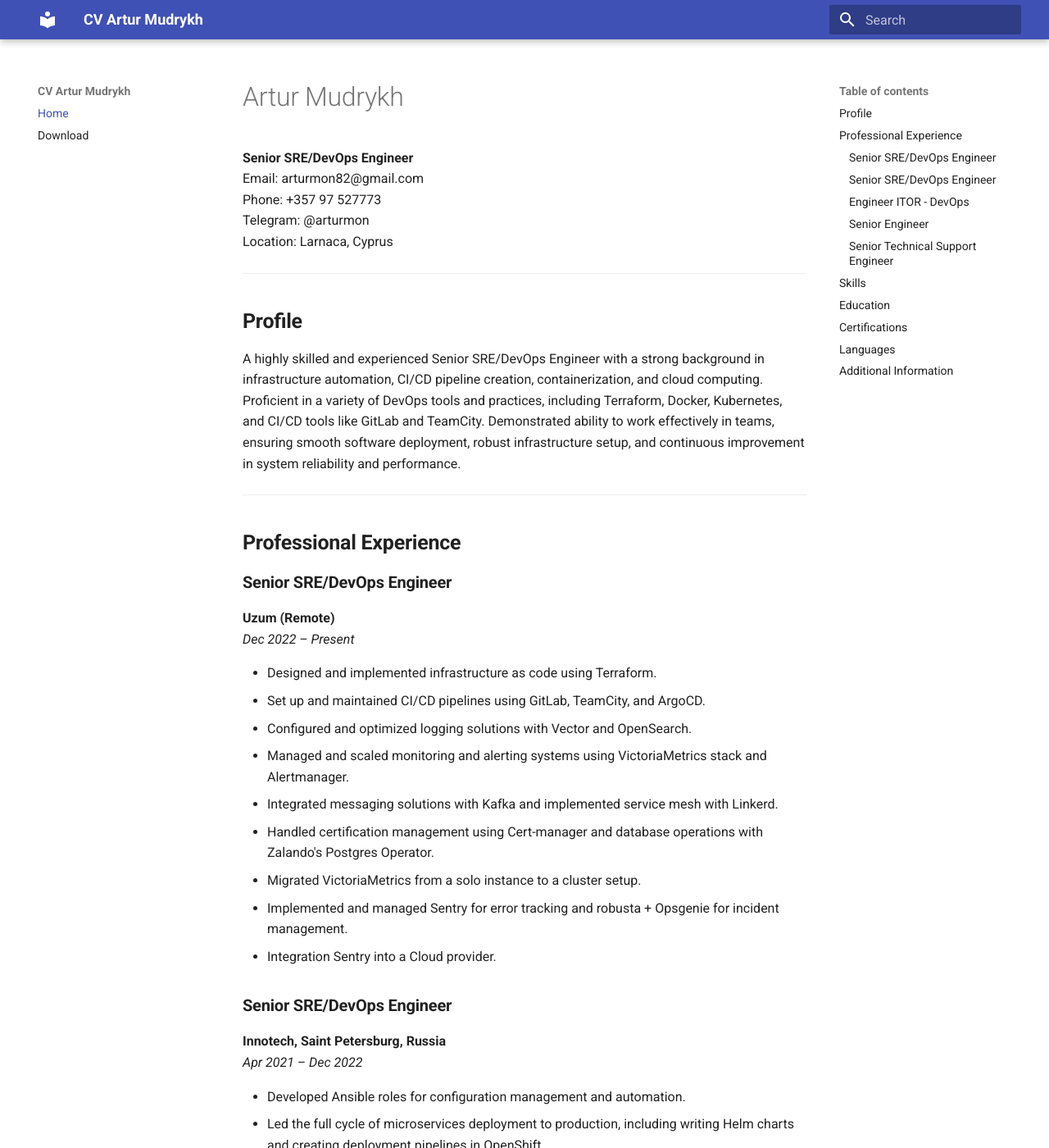
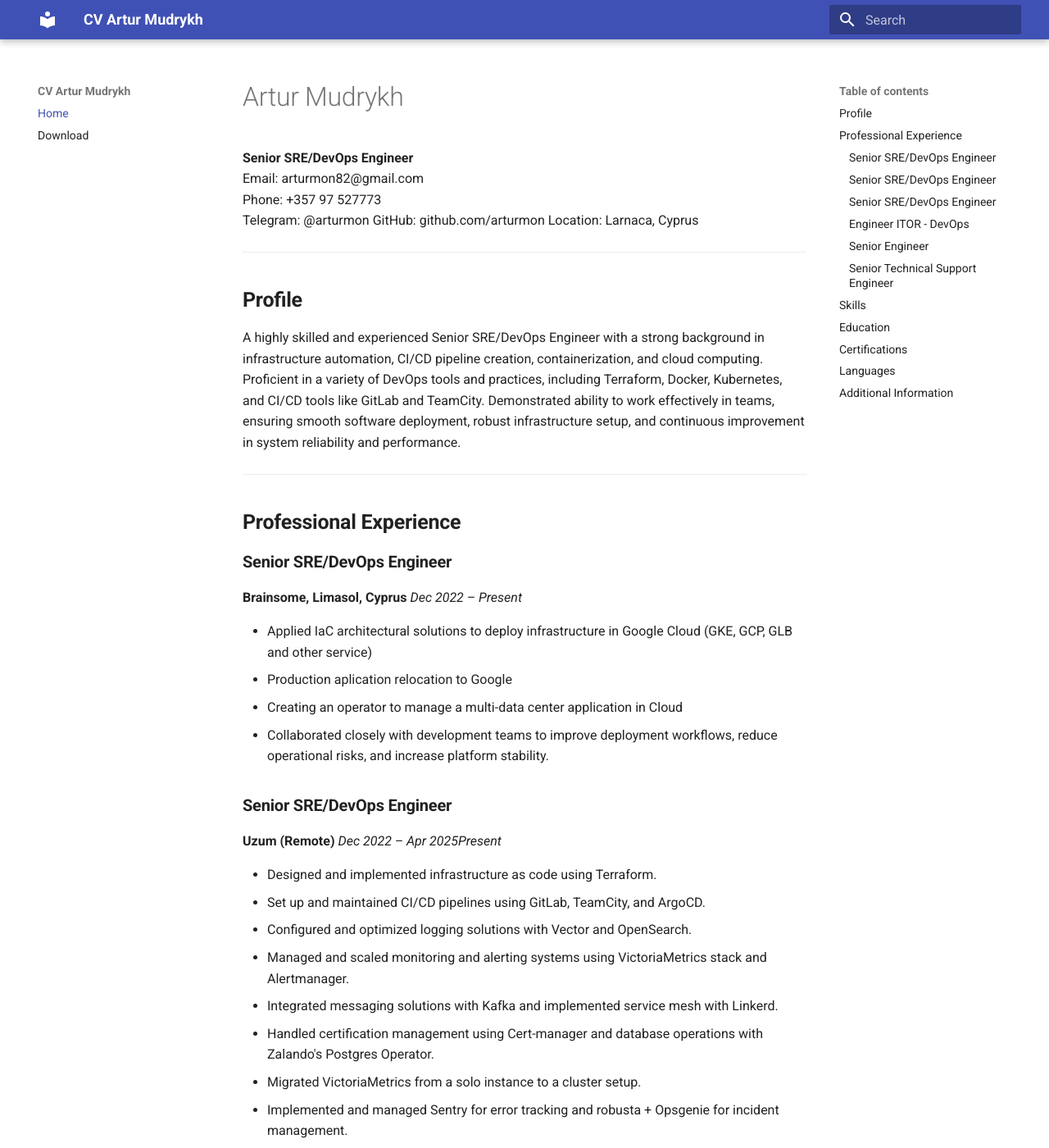
Before and after one commit to arturmon/cv, an MkDocs documentation site: the page built from docs/index.md, in a window 1280 px wide and 1400 px high. Shown: the whole window at 82% size. Built offline with MkDocs 1.6.1 and Material for MkDocs 9.7.7, drawn with Linux system fonts in a browser that asks for light colours; some of the changed text lies outside the part shown.

Commit message:
update: enhance personal profile and professional experience in index.md

```diff
--- a/docs/index.md
+++ b/docs/index.md
@@ -3,6 +3,7 @@
 Email: arturmon82@gmail.com
 Phone: +357 97 527773
 Telegram: @arturmon
+GitHub: github.com/arturmon
 Location: Larnaca, Cyprus
 
 ---
@@ -16,8 +17,17 @@
 ## **Professional Experience**
 
 ### **Senior SRE/DevOps Engineer**
+**Brainsome, Limasol, Cyprus**
+*Dec 2022 – Present*
+
+- Applied IaC architectural solutions to deploy infrastructure in Google Cloud (GKE, GCP, GLB and other service)
+- Production aplication relocation to Google
+- Creating an operator to manage a multi-data center application in Cloud
+- Collaborated closely with development teams to improve deployment workflows, reduce operational risks, and increase platform stability.
+
+### **Senior SRE/DevOps Engineer**
 **Uzum (Remote)**
-*Dec 2022 – Present*
+*Dec 2022 – Apr 2025Present*
 
 - Designed and implemented infrastructure as code using Terraform.
 - Set up and maintained CI/CD pipelines using GitLab, TeamCity, and ArgoCD.
@@ -111,3 +121,4 @@
 - Strong problem-solving and analytical skills with a focus on continuous improvement.
 - Excellent communication skills, capable of working in a multicultural team environment.
 - Proficient in documenting processes and monitoring performance metrics.
+- Participation in open-source projects and collaborative software development.
```
